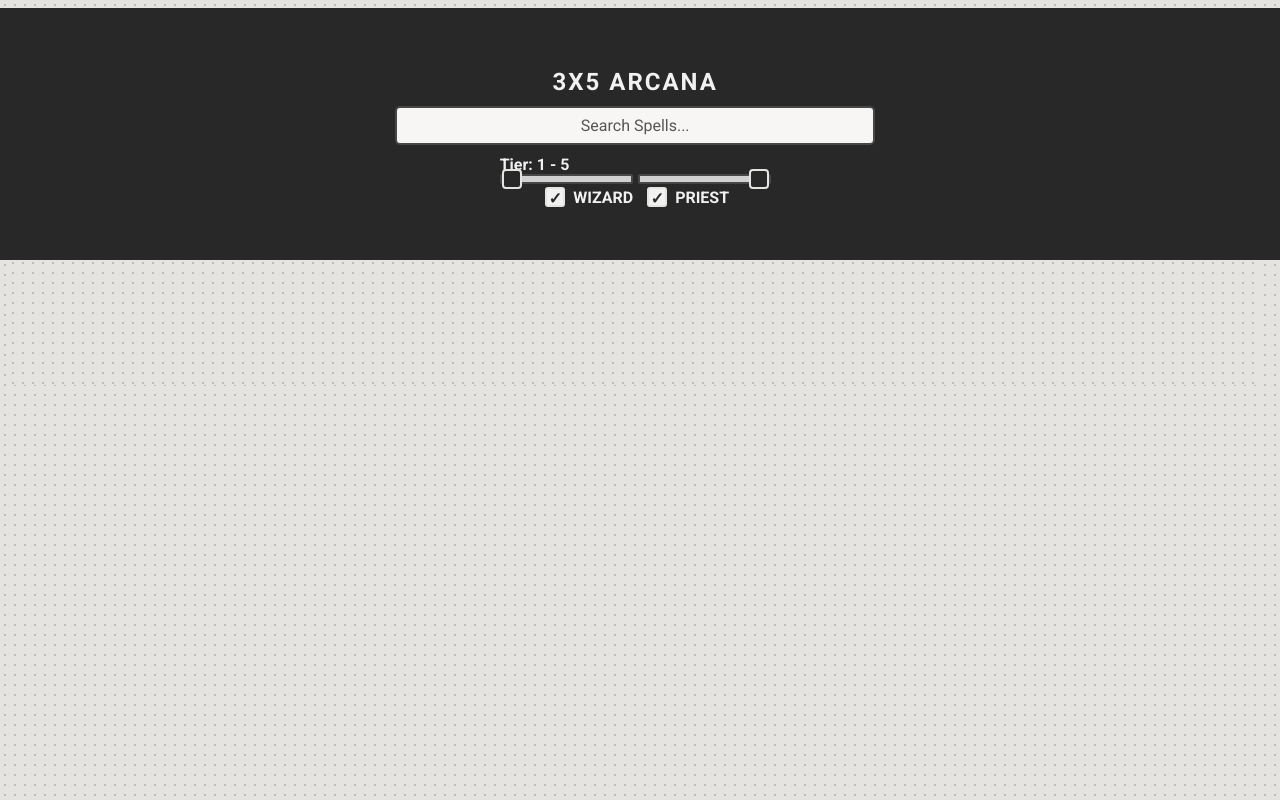
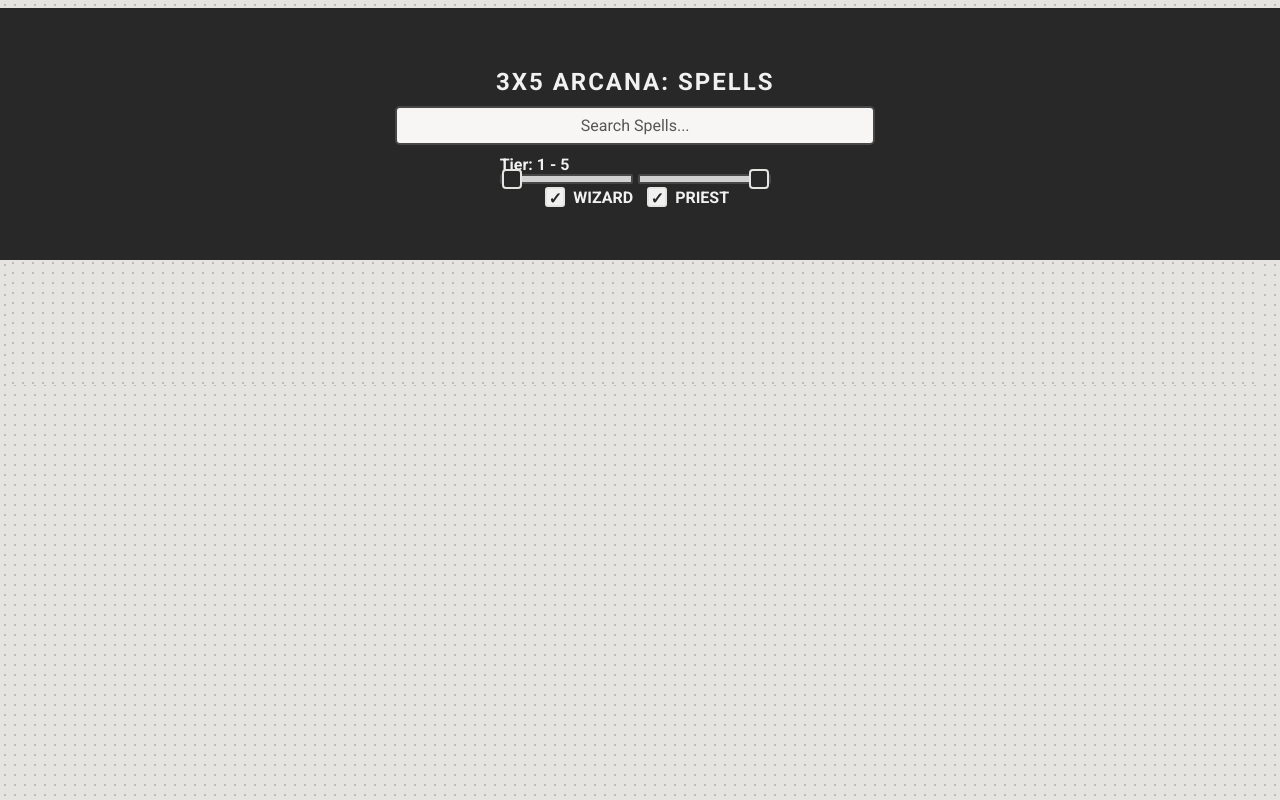
Before and after one commit to imaginarysamuel/3x5arcana, a plain HTML site: page spells.html in a window 1280 px wide. Drawn offline with Linux system fonts and the light colour scheme; no server answers.

Commit message:
Update spells.html

```diff
--- a/spells.html
+++ b/spells.html
@@ -3,12 +3,12 @@
 <head>
   <meta charset="UTF-8">
   <meta name="viewport" content="width=device-width, initial-scale=1.0">
-  <title>3x5 Arcana</title>
+  <title>3x5 Arcana: Spells</title>
   <link rel="stylesheet" href="styles.css">
 </head>
 <body>
   <header class="header">
-    <h1 class="main-title">3x5 Arcana</h1>
+    <h1 class="main-title">3x5 Arcana: Spells</h1>
     <input type="text" id="spell-search-bar" placeholder="Search Spells...">
 
     <div id="spell-filter-container">
```
